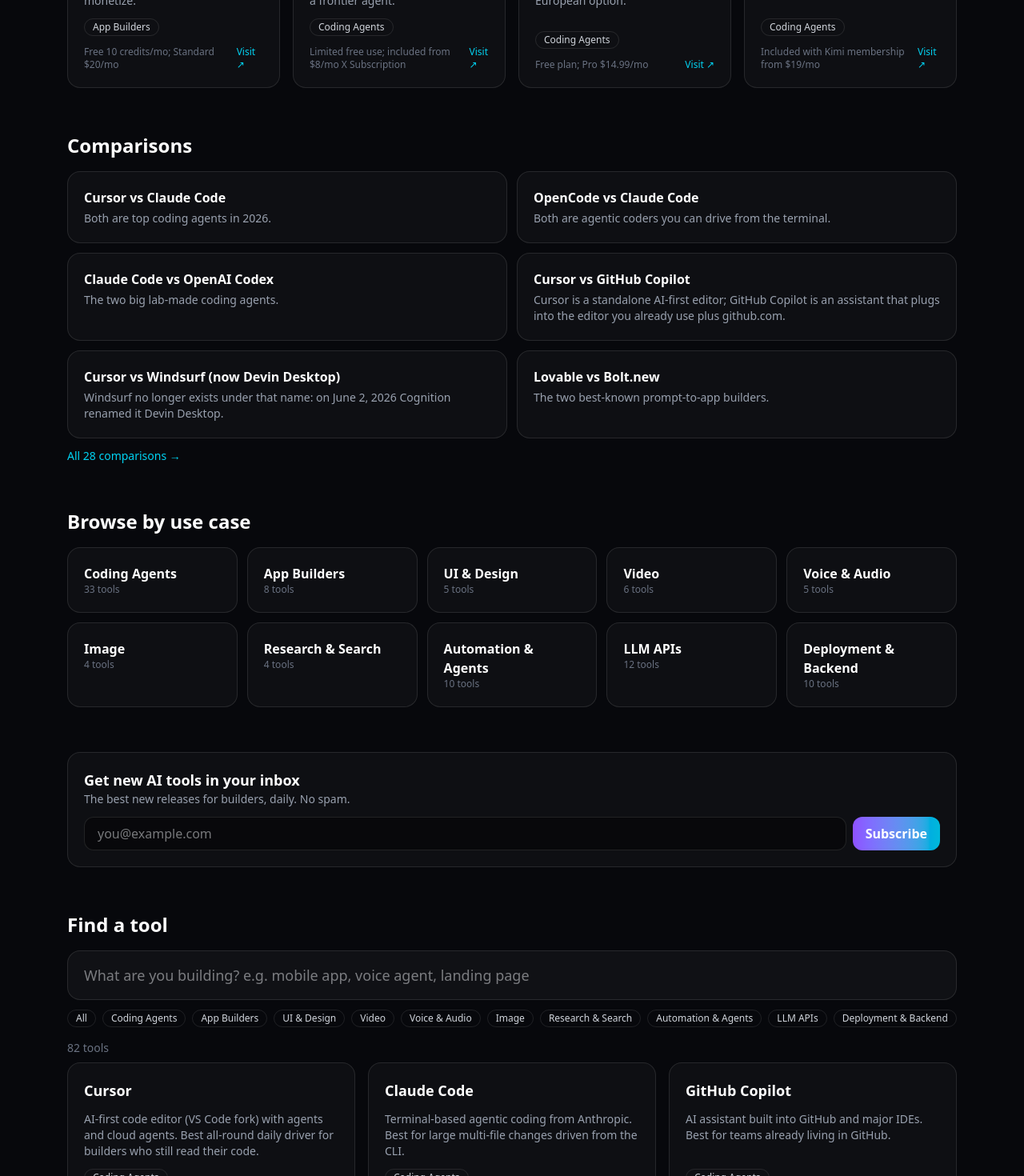
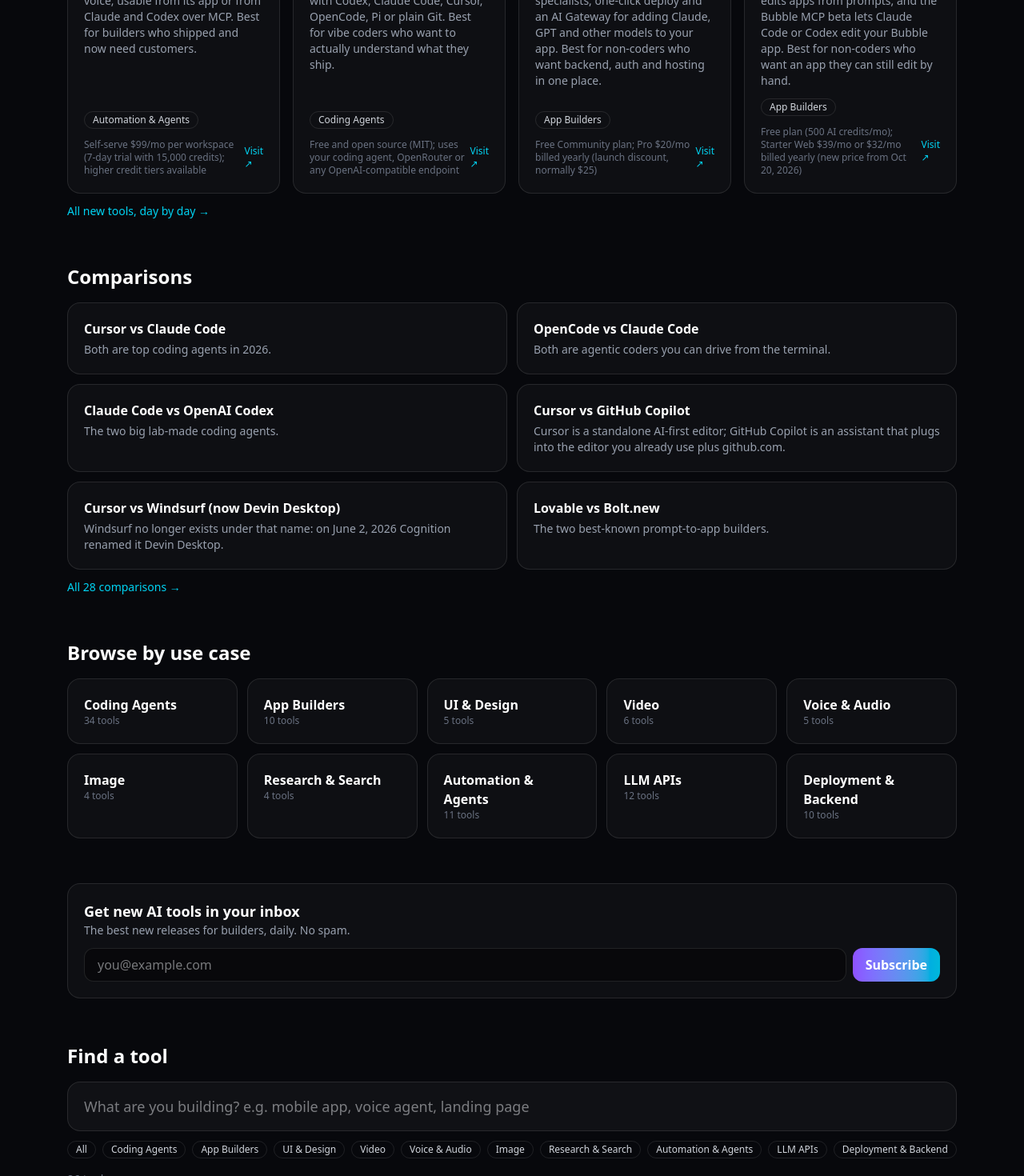
Before and after one commit to smeyerd-pixel/buildstack, a Next.js app: page / in a window 1280 px wide. Shown: the part 1020-2490 px from the top of the page at 80% size. Built offline with nearby package versions, Linux system fonts and the light colour scheme; no server answers.

Commit message:
Daily 2026-10-20: add Bubble, Coderblock, Sphinx, Pancake; new /new page (tools by date added) + RSS feed at /feed.xml, linked from home, tool pages and footer; sitemap and llms.txt

```diff
--- /dev/null
+++ b/app/feed.xml/route.ts
@@ -0,0 +1,27 @@
+import { toolsByDate } from "@/lib/newTools";
+import { getCategory } from "@/data/categories";
+import { SITE } from "@/lib/config";
+export const dynamic = "force-static";
+const esc = (s: string) => s.replace(/&/g, "&amp;").replace(/</g, "&lt;").replace(/>/g, "&gt;").replace(/"/g, "&quot;");
+export function GET() {
+  const items = toolsByDate().flatMap((g) => g.tools.map((t) => ({ t, date: g.date }))).slice(0, 50);
+  const xml = `<?xml version="1.0" encoding="UTF-8"?>
+<rss version="2.0" xmlns:atom="http://www.w3.org/2005/Atom">
+<channel>
+<title>${esc(`${SITE.name}: new AI tools`)}</title>
+<link>${SITE.url}/new</link>
+<atom:link href="${SITE.url}/feed.xml" rel="self" type="application/rss+xml" />
+<description>${esc(`New AI tools for builders and vibe coders, added daily to ${SITE.name}.`)}</description>
+<language>en</language>
+${items.map(({ t, date }) => `<item>
+<title>${esc(t.name)}</title>
+<link>${SITE.url}/tools/${t.slug}</link>
+<guid isPermaLink="true">${SITE.url}/tools/${t.slug}</guid>
+<pubDate>${new Date(`${date}T12:00:00Z`).toUTCString()}</pubDate>
+${t.categories.map((c) => `<category>${esc(getCategory(c)?.name ?? c)}</category>`).join("")}
+<description>${esc(`${t.verdict} Pricing: ${t.pricing}.`)}</description>
+</item>`).join("\n")}
+</channel>
+</rss>`;
+  return new Response(xml, { headers: { "Content-Type": "application/rss+xml; charset=utf-8" } });
+}
--- a/app/layout.tsx
+++ b/app/layout.tsx
@@ -7,6 +7,7 @@ export const metadata: Metadata = {
   metadataBase: new URL(SITE.url),
   title: { default: `${SITE.name} – ${SITE.tagline}`, template: `%s | ${SITE.name}` },
   description: "Find the right AI tool for what you're building: coding agents, app builders, design, video, voice, image, research, automation, LLM APIs and deployment.",
+  alternates: { types: { "application/rss+xml": [{ url: "/feed.xml", title: `${SITE.name}: new AI tools` }] } },
   openGraph: { siteName: SITE.name, type: "website" }, twitter: { card: "summary_large_image" },
 };
 export default function RootLayout({ children }: { children: React.ReactNode }) {
@@ -18,7 +19,7 @@ export default function RootLayout({ children }: { children: React.ReactNode })
         <nav className="flex flex-wrap justify-end gap-x-5 gap-y-1 text-sm text-gray-400"><Link href="/madness" className="font-medium text-violet-300 hover:text-white">AI Madness</Link><Link href="/top100" className="hover:text-white">Top 100</Link><Link href="/#categories" className="hover:text-white">Use cases</Link><Link href="/compare" className="hover:text-white">Compare</Link><Link href="/guides" className="hover:text-white">Guides</Link><Link href="/sponsor" className="hover:text-white">Sponsor</Link></nav>
       </header>
       <main className="mx-auto max-w-6xl px-5 pb-20">{children}</main>
-      <footer className="border-t border-white/10 py-8 text-center text-sm text-gray-500">© {new Date().getFullYear()} {SITE.name} · <Link href="/sponsor">Advertise</Link> · <a href="/llms.txt">llms.txt</a></footer>
+      <footer className="border-t border-white/10 py-8 text-center text-sm text-gray-500">© {new Date().getFullYear()} {SITE.name} · <Link href="/sponsor">Advertise</Link> · <Link href="/new">New tools</Link> · <a href="/feed.xml">RSS</a> · <a href="/llms.txt">llms.txt</a></footer>
     <Analytics /></body></html>
   );
 }
--- a/app/llms.txt/route.ts
+++ b/app/llms.txt/route.ts
@@ -7,6 +7,6 @@ export function GET() {
   const body = [`# ${SITE.name}`, "", `> ${SITE.tagline}. ${tools.length} curated AI tools organized by use case, with pricing notes and a short verdict on what each is best for.`, "",
     ...categories.flatMap((c) => [`## ${c.name}`, c.description, ...toolsIn(c.slug).map((t) => `- [${t.name}](${SITE.url}/tools/${t.slug}): ${t.verdict} Pricing: ${t.pricing}. Official site: ${t.url}`), ""]),
     "## Comparisons", `- [All comparisons](${SITE.url}/compare): side-by-side comparisons of popular AI tools for builders.`, ...comparisons.map((c) => `- [${comparisonTitle(c, getTool(c.toolA)?.name ?? c.toolA, getTool(c.toolB)?.name ?? c.toolB)}](${SITE.url}/compare/${c.slug}): ${c.summary.split(". ")[0]}.`), "",
-    "## Other", `- [AI Madness 2026](${SITE.url}/madness): a 32-tool coding agent bracket (Oct 26 - Nov 10, 2026) where visitors vote on every matchup; seeds are based on GitHub stars, X followers and Top 100 mentions.`, `- [MCP & Skills Top 100](${SITE.url}/top100): weekly chart of the top 100 MCP servers, Agent Skills and Claude Code add-ons, ranked from GitHub stars, weekly momentum and npm downloads.`, `- [Sponsor / featured listings](${SITE.url}/sponsor)`].join("\n");
+    "## Other", `- [New AI tools](${SITE.url}/new): every tool added to ${SITE.name}, newest first (RSS: ${SITE.url}/feed.xml).`, `- [AI Madness 2026](${SITE.url}/madness): a 32-tool coding agent bracket (Oct 26 - Nov 10, 2026) where visitors vote on every matchup; seeds are based on GitHub stars, X followers and Top 100 mentions.`, `- [MCP & Skills Top 100](${SITE.url}/top100): weekly chart of the top 100 MCP servers, Agent Skills and Claude Code add-ons, ranked from GitHub stars, weekly momentum and npm downloads.`, `- [Sponsor / featured listings](${SITE.url}/sponsor)`].join("\n");
   return new Response(body, { headers: { "Content-Type": "text/plain; charset=utf-8" } });
 }
--- /dev/null
+++ b/app/new/page.tsx
@@ -0,0 +1,55 @@
+import Link from "next/link";
+import type { Metadata } from "next";
+import ToolCard from "@/components/ToolCard";
+import Newsletter from "@/components/Newsletter";
+import { toolsByDate, latestAddedDate, fmtDate } from "@/lib/newTools";
+import { SITE } from "@/lib/config";
+
+const groups = toolsByDate();
+const latest = latestAddedDate();
+const latestNames = groups[0]?.tools.map((t) => t.name).slice(0, 4).join(", ") ?? "";
+const title = "New AI tools for builders and vibe coders (updated daily)";
+const description = `The newest AI tools added to ${SITE.name}, day by day: coding agents, app builders, MCP tools and more. Latest (${fmtDate(latest)}): ${latestNames}.`;
+
+export const metadata: Metadata = {
+  title,
+  description,
+  alternates: { canonical: "/new", types: { "application/rss+xml": `${SITE.url}/feed.xml` } },
+  openGraph: { title, description },
+};
+
+export default function NewToolsPage() {
+  const recent = groups.slice(0, 3).flatMap((g) => g.tools);
+  const ld = {
+    "@context": "https://schema.org",
+    "@type": "CollectionPage",
+    name: title,
+    url: `${SITE.url}/new`,
+    dateModified: latest,
+    mainEntity: {
+      "@type": "ItemList",
+      itemListElement: recent.map((t, i) => ({ "@type": "ListItem", position: i + 1, url: `${SITE.url}/tools/${t.slug}`, name: t.name })),
+    },
+  };
+  return (
+    <div className="space-y-10 pt-6">
+      <script type="application/ld+json" dangerouslySetInnerHTML={{ __html: JSON.stringify(ld) }} />
+      <div>
+        <h1 className="text-4xl font-bold text-white">New AI tools</h1>
+        <p className="mt-2 max-w-3xl text-gray-400">
+          Every tool we add to {SITE.name}, newest first. We check each one against its official site before listing it. Follow along with the{" "}
+          <a href="/feed.xml" className="text-cyan-400 hover:underline">RSS feed</a>, or browse by <Link href="/#categories" className="text-cyan-400 hover:underline">use case</Link>.
+        </p>
+      </div>
+      {groups.map((g) => (
+        <section key={g.date} id={g.date}>
+          <h2 className="mb-4 text-2xl font-semibold text-white">
+            Added {fmtDate(g.date)} <span className="text-base font-normal text-gray-500">· {g.tools.length} tools</span>
+          </h2>
+          <div className="grid gap-4 sm:grid-cols-2 lg:grid-cols-3">{g.tools.map((t) => <ToolCard key={t.slug} tool={t} />)}</div>
+        </section>
+      ))}
+      <Newsletter />
+    </div>
+  );
+}
--- a/app/page.tsx
+++ b/app/page.tsx
@@ -20,7 +20,8 @@ export default function Home() {
       <Link href="/madness" className="card flex flex-col gap-4 border-violet-400/40 p-5 sm:flex-row sm:items-center sm:justify-between"><div><span className="chip text-violet-300">🏀 New · AI Madness 2026</span><div className="mt-2 text-lg font-semibold text-white">The coding agent bracket: 32 tools, you pick the champion</div><div className="text-sm text-gray-400">Cursor, Claude Code, Codex, OpenCode, Copilot, Lovable and more go head to head. Round of 32 voting opens Mon Oct 26.</div></div><span className="btn shrink-0">See the bracket →</span></Link>
       <Link href="/top100" className="card flex items-center justify-between p-5"><div><span className="chip text-violet-300">New · weekly chart</span><div className="mt-2 text-lg font-semibold text-white">MCP &amp; Skills Top 100</div><div className="text-sm text-gray-400">The top MCP servers, Agent Skills and Claude Code add-ons, ranked every week.</div></div><span className="btn">See the chart →</span></Link>
       <section><h2 className="mb-4 text-2xl font-semibold text-white">New releases</h2>
-        <div className="grid gap-4 sm:grid-cols-2 lg:grid-cols-4">{newest(4).map((t) => <ToolCard key={t.slug} tool={t} />)}</div></section>
+        <div className="grid gap-4 sm:grid-cols-2 lg:grid-cols-4">{newest(4).map((t) => <ToolCard key={t.slug} tool={t} />)}</div>
+        <p className="mt-3 text-sm"><Link href="/new" className="text-cyan-400 hover:underline">All new tools, day by day →</Link></p></section>
       {comparisons.length > 0 && (
         <section>
           <h2 className="mb-4 text-2xl font-semibold text-white">Comparisons</h2>
--- a/app/sitemap.ts
+++ b/app/sitemap.ts
@@ -3,9 +3,11 @@ import { tools, categories } from "@/lib/data";
 import { comparisons } from "@/data/comparisons";
 import { SITE } from "@/lib/config";
 import { allR32Slugs } from "@/lib/madness";
+import { latestAddedDate } from "@/lib/newTools";
 export default function sitemap(): MetadataRoute.Sitemap {
   return [
     { url: SITE.url, changeFrequency: "daily", priority: 1 },
+    { url: `${SITE.url}/new`, changeFrequency: "daily", priority: 0.9, lastModified: latestAddedDate() },
     { url: `${SITE.url}/sponsor` },
     { url: `${SITE.url}/guides` },
     { url: `${SITE.url}/guides/use-a-github-repo`, lastModified: "2026-10-16", priority: 0.8 },
--- a/app/tools/[slug]/page.tsx
+++ b/app/tools/[slug]/page.tsx
@@ -26,7 +26,7 @@ export default async function Page({ params }: { params: Promise<{ slug: string
         <dl className="grid gap-3 text-sm sm:grid-cols-3">
           <div><dt className="text-gray-500">Pricing</dt><dd>{t.pricing}</dd></div>
           <div><dt className="text-gray-500">Use cases</dt><dd className="flex flex-wrap gap-1.5">{t.categories.map((c) => <Link key={c} className="chip" href={`/use-case/${c}`}>{getCategory(c)?.name}</Link>)}</dd></div>
-          <div><dt className="text-gray-500">Added</dt><dd>{t.added}</dd></div>
+          <div><dt className="text-gray-500">Added</dt><dd><Link href={`/new#${t.added}`} className="hover:text-white hover:underline">{t.added}</Link> · <Link href="/new" className="text-cyan-400 hover:underline">more new tools</Link></dd></div>
         </dl>
         <a href={t.url} target="_blank" rel="noopener" className="btn">Visit {t.name} ↗</a>
         {comps.length > 0 && (
--- a/data/tools.ts
+++ b/data/tools.ts
@@ -89,4 +89,9 @@ export const tools: Tool[] = [
   { slug: "mistral-vibe", name: "Mistral Vibe", url: "https://mistral.ai/products/vibe/", categories: ["coding-agents"], pricing: "Free plan; Pro $14.99/mo", verdict: "Mistral's coding agent built on Devstral models, with an open-source CLI. Best low-cost European option.", added: "2026-10-19" },
   { slug: "grok-build", name: "Grok Build", url: "https://docs.x.ai/build/overview", categories: ["coding-agents"], pricing: "Limited free use; included from $8/mo X Subscription", verdict: "xAI's terminal coding agent with plan approval and parallel subagents. Best cheap way to try a frontier agent.", added: "2026-10-19" },
   { slug: "emergent", name: "Emergent", url: "https://emergent.sh", categories: ["app-builders"], pricing: "Free 10 credits/mo; Standard $20/mo", verdict: "Prompt-to-app builder for full-stack apps. Best for non-coders who want to launch and monetize.", added: "2026-10-19" },
+  // 2026-10-20 daily adds
+  { slug: "bubble", name: "Bubble", url: "https://bubble.io", categories: ["app-builders"], pricing: "Free plan (500 AI credits/mo); Starter Web $39/mo or $32/mo billed yearly (new price from Oct 20, 2026)", verdict: "Veteran visual no-code app builder for web and mobile. Agent 2 (Oct 6, 2026) builds and edits apps from prompts, and the Bubble MCP beta lets Claude Code or Codex edit your Bubble app. Best for non-coders who want an app they can still edit by hand.", added: "2026-10-20" },
+  { slug: "coderblock", name: "Coderblock", url: "https://coderblock.ai", categories: ["app-builders"], pricing: "Free Community plan; Pro $20/mo billed yearly (launch discount, normally $25)", verdict: "Vibe coding platform that builds full-stack React + Supabase web apps from chat, with a team of AI specialists, one-click deploy and an AI Gateway for adding Claude, GPT and other models to your app. Best for non-coders who want backend, auth and hosting in one place.", added: "2026-10-20" },
+  { slug: "sphinx", name: "Sphinx", url: "https://github.com/parthh01/sphinx", categories: ["coding-agents"], pricing: "Free and open source (MIT); uses your coding agent, OpenRouter or any OpenAI-compatible endpoint", verdict: "Git hook that pauses a push and quizzes you on what your agent's code does before it ships. Works with Codex, Claude Code, Cursor, OpenCode, Pi or plain Git. Best for vibe coders who want to actually understand what they ship.", added: "2026-10-20" },
+  { slug: "pancake", name: "Pancake", url: "https://pancake.ai", categories: ["automation-agents"], pricing: "Self-serve $99/mo per workspace (7-day trial with 15,000 credits); higher credit tiers available", verdict: "\"The Vercel for GTM\": a go-to-market brain, 30+ lead data providers and outreach in your voice, usable from its app or from Claude and Codex over MCP. Best for builders who shipped and now need customers.", added: "2026-10-20" },
 ];
--- /dev/null
+++ b/lib/newTools.ts
@@ -0,0 +1,10 @@
+import { tools } from "@/data/tools";
+import type { Tool } from "@/data/tools";
+// Groups tools by the date they were added (newest first; within a day, latest appended first).
+export function toolsByDate(): { date: string; tools: Tool[] }[] {
+  const map = new Map<string, Tool[]>();
+  tools.forEach((t) => { const l = map.get(t.added) ?? []; l.unshift(t); map.set(t.added, l); });
+  return [...map.entries()].sort((a, b) => b[0].localeCompare(a[0])).map(([date, list]) => ({ date, tools: list }));
+}
+export const latestAddedDate = () => tools.map((t) => t.added).sort().at(-1) ?? "";
+export const fmtDate = (iso: string) => new Date(`${iso}T12:00:00Z`).toLocaleDateString("en-US", { month: "long", day: "numeric", year: "numeric", timeZone: "UTC" });
```
Also changed, not shown: 1 other file (tests, documents, lock files or other folders).
